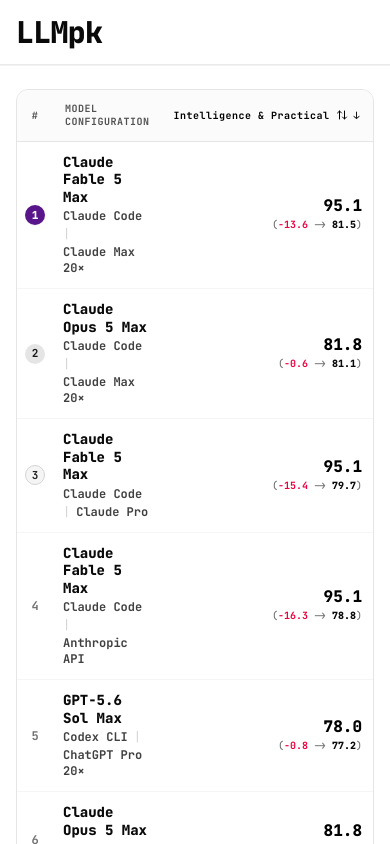
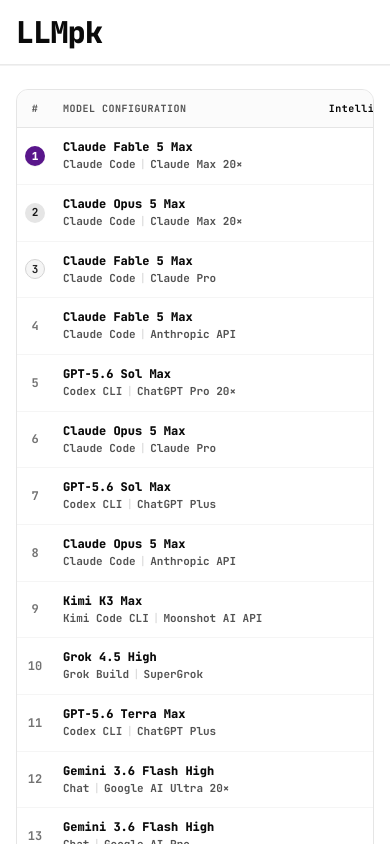
Before and after one commit to Vita0818/LLM-pk, a React (Vite) app: page / in a window 390 px wide. Shown: the top 844 px of the page. Built offline with nearby package versions, Linux system fonts and the light colour scheme.

Commit message:
fix: compact row height and eliminate middle whitespace gap in mobile view

```diff
--- a/src/VercelAestheticPreview.tsx
+++ b/src/VercelAestheticPreview.tsx
@@ -248,9 +248,9 @@
               <table className="w-full text-left border-collapse text-xs">
                 <thead>
                   <tr className="text-neutral-600 font-brand-mono text-[10px] sm:text-[11px] border-b border-neutral-200 bg-neutral-50/70 uppercase tracking-wider">
-                    <th className="px-2 sm:px-4 py-3 text-center w-8 sm:w-12 font-bold">#</th>
-                    <th className="px-3 sm:px-5 py-3 font-bold">Model Configuration</th>
-                    <th className="px-3 sm:px-5 py-3 text-right sm:text-center font-bold text-black">
+                    <th className="px-2 sm:px-4 py-3 text-center w-7 sm:w-12 font-bold shrink-0">#</th>
+                    <th className="px-2.5 sm:px-5 py-3 font-bold">Model Configuration</th>
+                    <th className="px-2.5 sm:px-5 py-3 text-right sm:text-center font-bold text-black whitespace-nowrap w-[135px] sm:w-auto">
                       {renderSortLabel('Intelligence & Practical', 'practicalScore')}
                     </th>
                     <th className="hidden md:table-cell px-3.5 py-3.5 text-center font-bold text-purple-900 border-l border-neutral-200">
@@ -271,7 +271,7 @@
                     <th className="hidden md:table-cell px-3.5 py-3.5 text-center font-bold text-cyan-900">
                       {renderSortLabel('Search', 'search_knowledge')}
                     </th>
-                    <th className="px-2 sm:px-4 py-3 text-right w-8 sm:w-12"></th>
+                    <th className="px-2 sm:px-4 py-3 text-right w-7 sm:w-12 shrink-0"></th>
                   </tr>
                 </thead>
                 <tbody className="divide-y divide-neutral-100 font-sans text-neutral-900">
@@ -295,7 +295,7 @@
                         className="hover:bg-neutral-50/90 transition-colors duration-100 cursor-pointer group"
                       >
                         {/* Rank Badge */}
-                        <td className="px-2 sm:px-4 py-3 sm:py-4 text-center font-brand-mono font-bold text-neutral-500">
+                        <td className="px-2 sm:px-4 py-3 sm:py-3.5 text-center font-brand-mono font-bold text-neutral-500">
                           {rank === 1 ? (
                             <span className="inline-flex items-center justify-center w-5 h-5 sm:w-6 sm:h-6 rounded-full bg-purple-900 text-white text-[11px] sm:text-xs font-black shadow-2xs">1</span>
                           ) : rank === 2 ? (
@@ -310,24 +310,24 @@
                         </td>
 
                         {/* Model Configuration 3-Part Name */}
-                        <td className="px-2.5 sm:px-5 py-3 sm:py-4 font-brand-mono">
+                        <td className="px-2.5 sm:px-5 py-3 sm:py-3.5 font-brand-mono min-w-0">
                           <div className="space-y-0.5 sm:space-y-1">
-                            <div className="font-extrabold text-neutral-950 text-sm sm:text-base group-hover:text-purple-900 transition-colors leading-tight">
+                            <div className="font-extrabold text-neutral-950 text-xs sm:text-base group-hover:text-purple-900 transition-colors leading-tight">
                               {parsed.model}
                             </div>
-                            <div className="flex flex-wrap items-center gap-x-1.5 gap-y-0.5 font-bold text-neutral-700 text-xs sm:text-[15px]">
-                              <span>{parsed.harness}</span>
-                              <span className="text-neutral-300 font-normal">|</span>
-                              <span>{parsed.provider}</span>
+                            <div className="flex items-center gap-1 font-bold text-neutral-600 text-[11px] sm:text-[15px] truncate">
+                              <span className="truncate">{parsed.harness}</span>
+                              <span className="text-neutral-300 font-normal shrink-0">|</span>
+                              <span className="truncate">{parsed.provider}</span>
                             </div>
                           </div>
                         </td>
 
-                        {/* Merged Intelligence & Practical Score Column: Stacked Multi-line on Mobile! */}
-                        <td className="px-2.5 sm:px-5 py-3 sm:py-4 text-right sm:text-center font-brand-mono">
+                        {/* Merged Intelligence & Practical Score Column: Stacked Multi-line on Mobile */}
+                        <td className="px-2.5 sm:px-5 py-3 sm:py-3.5 text-right sm:text-center font-brand-mono w-[135px] sm:w-auto shrink-0">
                           <div className="flex flex-col items-end sm:items-center">
                             {/* Line 1: Main Intelligence Score */}
-                            <div className="font-black text-black text-base sm:text-xl leading-none">
+                            <div className="font-black text-black text-sm sm:text-xl leading-none">
                               {formatScore(capabilityScore)}
                             </div>
                             {/* Line 2: Practical Score Adjustment & Final Score */}
```
